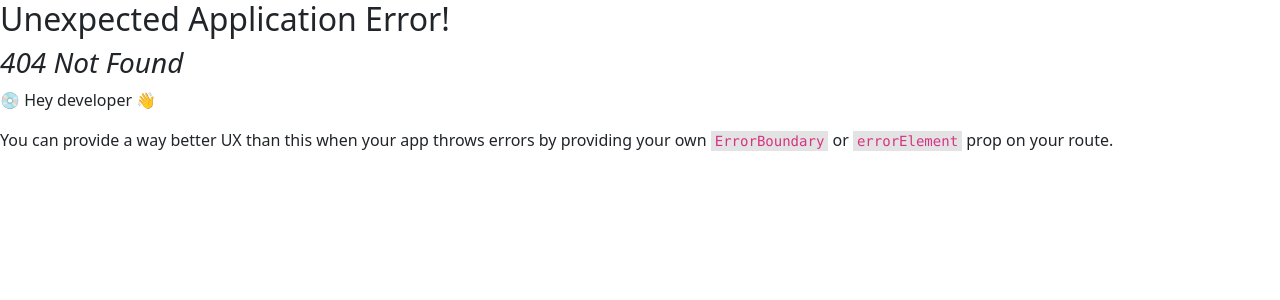
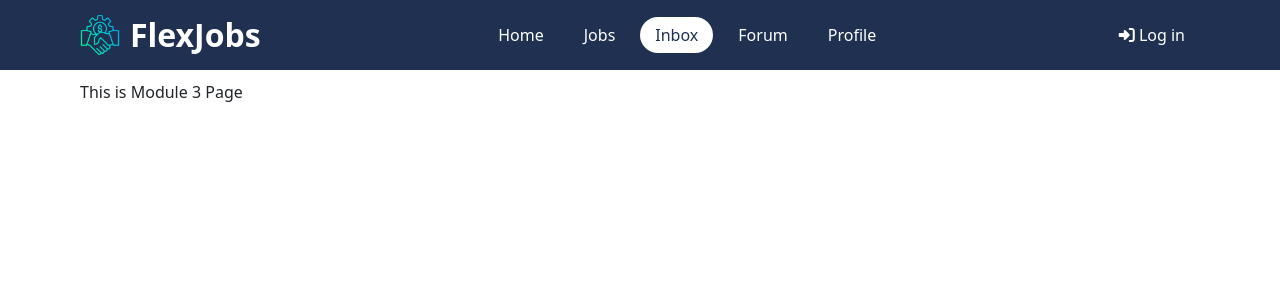
Before and after one commit to Kairos5106/FlexJobs, a React (Vite) app in the folder flexjobs-client/: page /Module3Page in a window 1280 px wide. Before the commit this address had no page. Shown: the top 300 px of the page. Built offline with nearby package versions, Linux system fonts and the light colour scheme.

Commit message:
added notes

```diff
--- a/flexjobs-client/src/App.css
+++ b/flexjobs-client/src/App.css
@@ -11,6 +11,8 @@ header {
   left: 0;
   right: 0;
   width: 100%;
+  height: 70px;
+  max-height: 70px;
   padding: 10px 80px;
   display: flex;
   justify-content: space-between;
@@ -58,3 +60,7 @@ header nav ul li a:hover,
   color: #1F3051;
   border-radius: 20px;
 }
+
+.top-section {
+  padding: 80px;
+}
--- a/flexjobs-client/src/Router/Router.jsx
+++ b/flexjobs-client/src/Router/Router.jsx
@@ -4,6 +4,7 @@ import {
 import App from "../App";
 import Home from "../modules/Module1/Home";
 import JobSearch from "../modules/Module2/JobSearch";
+import Module3Page from "../modules/Module3/Module3Page";
 
 const router = createBrowserRouter([
     {
@@ -11,7 +12,8 @@ const router = createBrowserRouter([
       element: <App/>,
       children: [
         { path: "/", element: <Home/> },
-        { path: "/JobSearch", element: <JobSearch/> }
+        { path: "/JobSearch", element: <JobSearch/> },
+        { path: "/Module3Page", element: <Module3Page/> }
       ]
     },
   ]);
--- a/flexjobs-client/src/components/Navbar.jsx
+++ b/flexjobs-client/src/components/Navbar.jsx
@@ -2,6 +2,7 @@ import React, { useState } from 'react'
 import '../App.css';
 import { NavLink, Link } from 'react-router-dom';
 import '@fortawesome/fontawesome-free/css/all.min.css';
+import 'bootstrap/dist/css/bootstrap.min.css';
 
 const Navbar = () => {
     const [isMenuOpen, setIsMenuOpen] = useState(false);
@@ -12,8 +13,8 @@ const Navbar = () => {
     const navItems = [
         {path: "/", title: "Home"},
         {path: "/JobSearch", title: "Jobs"},
+        {path: "/Module3Page", title: "Inbox"},
         {path: "/XXX", title: "Forum"},
-        {path: "/XXX", title: "Inbox"},
         {path: "/XXX", title: "Profile"},
     ]
 
--- a/flexjobs-client/src/modules/Module1/Home.jsx
+++ b/flexjobs-client/src/modules/Module1/Home.jsx
@@ -2,7 +2,7 @@ import React from 'react'
 
 const Home = () => {
     return (
-        <div>This is Home Page</div>
+        <div className='top-section'>This is Home Page</div>
     )
 }
 
--- a/flexjobs-client/src/modules/Module2/JobSearch.jsx
+++ b/flexjobs-client/src/modules/Module2/JobSearch.jsx
@@ -4,7 +4,7 @@ import '../../App.css';
 const JobSearch = () => {
     return (
         <>
-        <div className="">This is JobSearch Page</div>
+        <div className="top-section">This is JobSearch Page</div>
         </>
     )
 }
--- /dev/null
+++ b/flexjobs-client/src/modules/Module3/Module3Page.jsx
@@ -0,0 +1,9 @@
+import React from 'react'
+
+const Module3Page = () => {
+    return (
+        <div className='top-section'>This is Module 3 Page</div>
+    )
+}
+
+export default Module3Page
```
Also changed, not shown: 1 other file (tests, documents, lock files or other folders).
